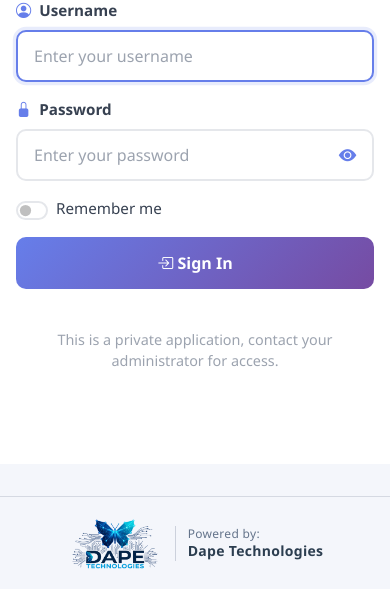
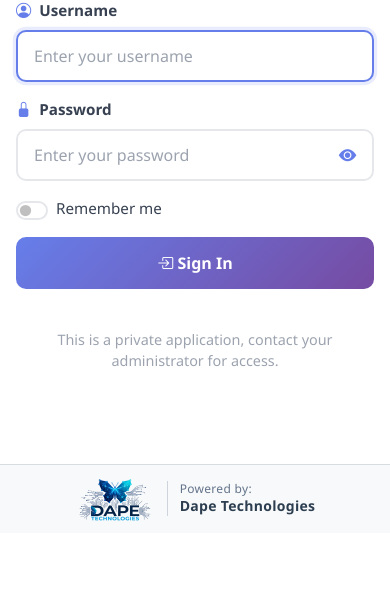
Before and after one commit to MarcDemo/POULTRYIQ, a Django app: page / in a window 390 px wide. Shown: the part 380-969 px from the top of the page. After the commit the page ends 901 px from the top, so only its background shows below. Run offline with Django 4.2, Linux system fonts and the light colour scheme; data that the repository does not hold is empty; parts of the project's set-up code (start-up, migrations or seed data) failed here and were passed over.

Commit message:
Fix authentication footer desktop layout

```diff
--- a/static/css/brand-footer.css
+++ b/static/css/brand-footer.css
@@ -39,10 +39,54 @@
     font-weight: 650;
 }
 
+/* Authentication pages use a standalone document instead of base.html. */
+body.auth-page {
+    display: grid;
+    grid-template-rows: minmax(0, 1fr) auto;
+    align-items: stretch;
+    justify-content: stretch;
+    min-height: 100dvh;
+}
+
+.auth-page .auth-container {
+    width: 100%;
+    min-height: 0;
+    padding: clamp(1.25rem, 3vw, 3rem);
+}
+
+.auth-page .site-credit {
+    margin-top: 0;
+    padding: 0.75rem 1rem;
+    background: #f8f9fa;
+}
+
+.auth-page .site-credit__logo {
+    width: clamp(5rem, 7vw, 6.5rem);
+}
+
+@media (max-width: 768px) {
+    body.auth-page {
+        display: block;
+    }
+
+    .auth-page .auth-container {
+        min-height: 100dvh;
+        padding: 0;
+    }
+
+    .auth-page .site-credit {
+        margin-top: 0;
+    }
+}
+
 @media (max-width: 575.98px) {
     .site-credit {
         margin-top: 2rem;
         padding-bottom: calc(1.25rem + env(safe-area-inset-bottom));
+    }
+
+    .auth-page .site-credit {
+        margin-top: 0;
     }
 
     .site-credit__inner {
--- a/templates/admin/base_site.html
+++ b/templates/admin/base_site.html
@@ -5,7 +5,7 @@
 
 {% block extrastyle %}
 {{ block.super }}
-<link rel="stylesheet" href="{% static 'css/brand-footer.css' %}?v=1">
+<link rel="stylesheet" href="{% static 'css/brand-footer.css' %}?v=2">
 {% endblock %}
 
 {% block branding %}
--- a/templates/base.html
+++ b/templates/base.html
@@ -13,7 +13,7 @@
     <link rel="stylesheet" href="{% static 'css/dashboard.css' %}">
     <link rel="stylesheet" href="{% static 'css/responsive-ui.css' %}?v=mobile-shell-2">
     <link rel="stylesheet" href="{% static 'css/alerts-bell.css' %}">
-    <link rel="stylesheet" href="{% static 'css/brand-footer.css' %}?v=1">
+    <link rel="stylesheet" href="{% static 'css/brand-footer.css' %}?v=2">
     {% if request.user.is_authenticated and request.user.is_worker %}
     <link rel="stylesheet" href="{% static 'css/worker-field-ui.css' %}">
     {% endif %}
--- a/templates/login.html
+++ b/templates/login.html
@@ -12,9 +12,9 @@
     <link rel="stylesheet" href="https://cdn.jsdelivr.net/npm/bootstrap-icons@1.11.1/font/bootstrap-icons.css">
     <!-- Custom CSS -->
     <link rel="stylesheet" href="{% static 'css/auth.css' %}?v=hen-photo-1">
-    <link rel="stylesheet" href="{% static 'css/brand-footer.css' %}?v=1">
+    <link rel="stylesheet" href="{% static 'css/brand-footer.css' %}?v=2">
 </head>
-<body>
+<body class="auth-page">
 
 <div class="auth-container">
     <div class="auth-wrapper">
--- a/templates/signup.html
+++ b/templates/signup.html
@@ -12,9 +12,9 @@
     <link rel="stylesheet" href="https://cdn.jsdelivr.net/npm/bootstrap-icons@1.11.1/font/bootstrap-icons.css">
     <!-- Custom CSS -->
     <link rel="stylesheet" href="{% static 'css/auth.css' %}">
-    <link rel="stylesheet" href="{% static 'css/brand-footer.css' %}?v=1">
+    <link rel="stylesheet" href="{% static 'css/brand-footer.css' %}?v=2">
 </head>
-<body>
+<body class="auth-page">
 
 <div class="auth-container">
     <div class="auth-wrapper">
```
